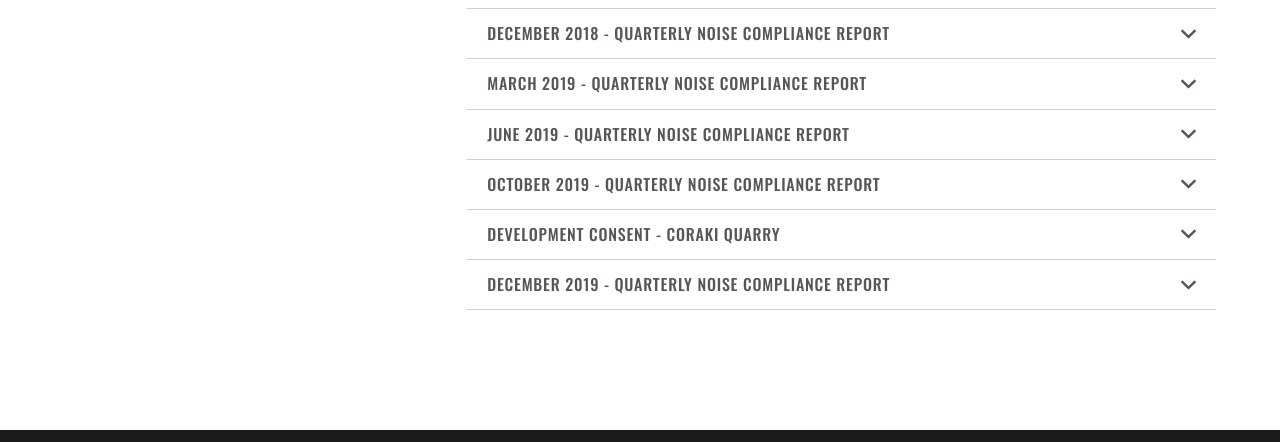
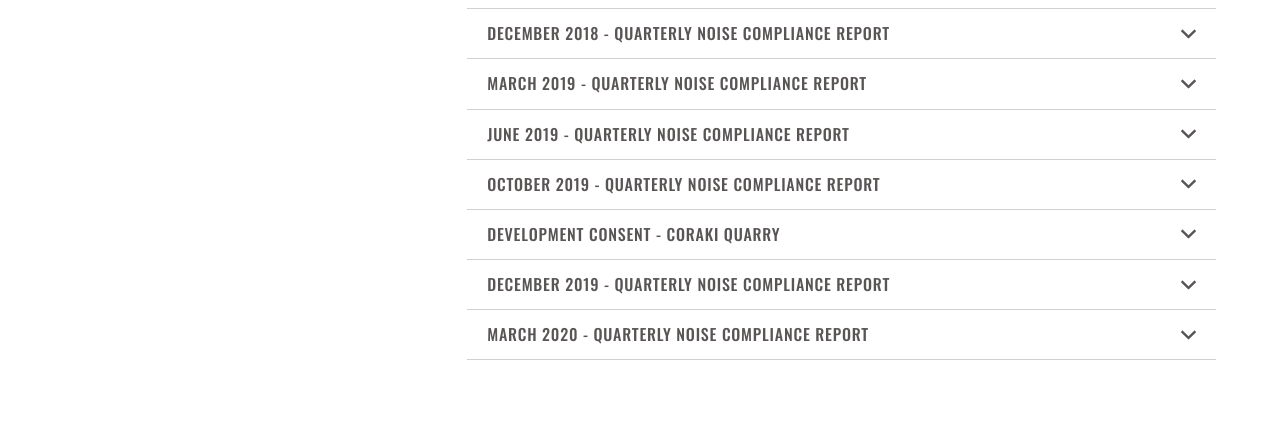
Before and after one commit to thriveweb/see-civil, a Gatsby site: page /petersons-quarry/ in a window 1280 px wide. Shown: the part 4329-4771 px from the top of the page. Built offline with nearby package versions, Linux system fonts and the light colour scheme; Gatsby itself is replaced by a stand-in of ours; some packages are replaced by stand-ins of ours; a web font is replaced by a local one.

Commit message:
Update Quarry Solutions Quarries “petersons-quarry”

```diff
--- a/content/quarry-solutions/quarries/petersons-quarry.md
+++ b/content/quarry-solutions/quarries/petersons-quarry.md
@@ -199,6 +199,9 @@ accordion:
   - title: December 2019 - Quarterly Noise Compliance Report
     content: December 2019 - Quarterly Noise Compliance Report
     file: 'https://ucarecdn.com/f6f323e5-7d84-4fd8-8495-f0e9c726fa4f/'
+  - title: March 2020 - Quarterly Noise Compliance Report
+    content: March 2020 - Quarterly Noise Compliance Report
+    file: 'https://ucarecdn.com/c898325c-7c7c-42d8-acac-105686d75c94/'
 cta:
   buttonText: ''
   buttonUrl: ''
```
